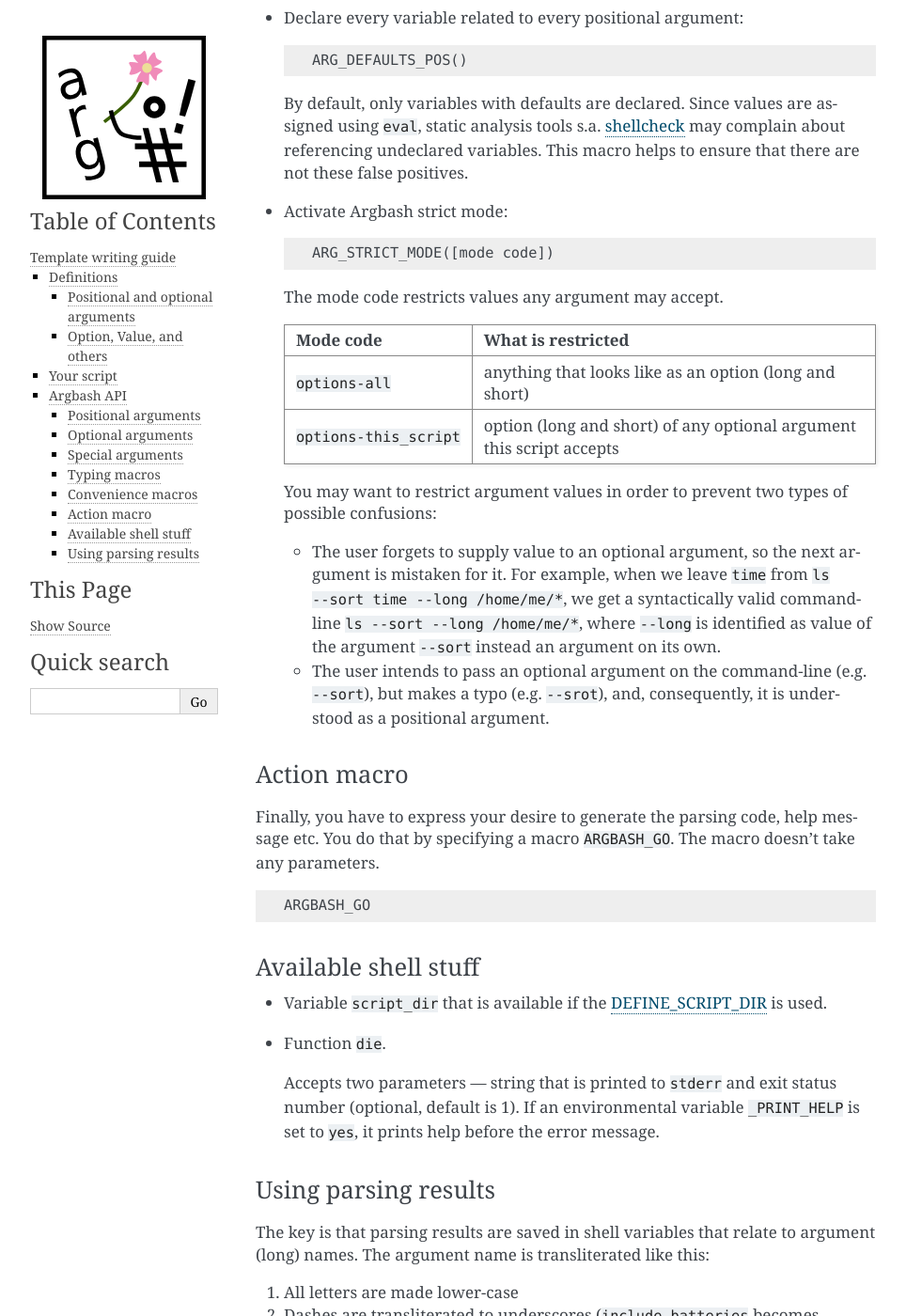
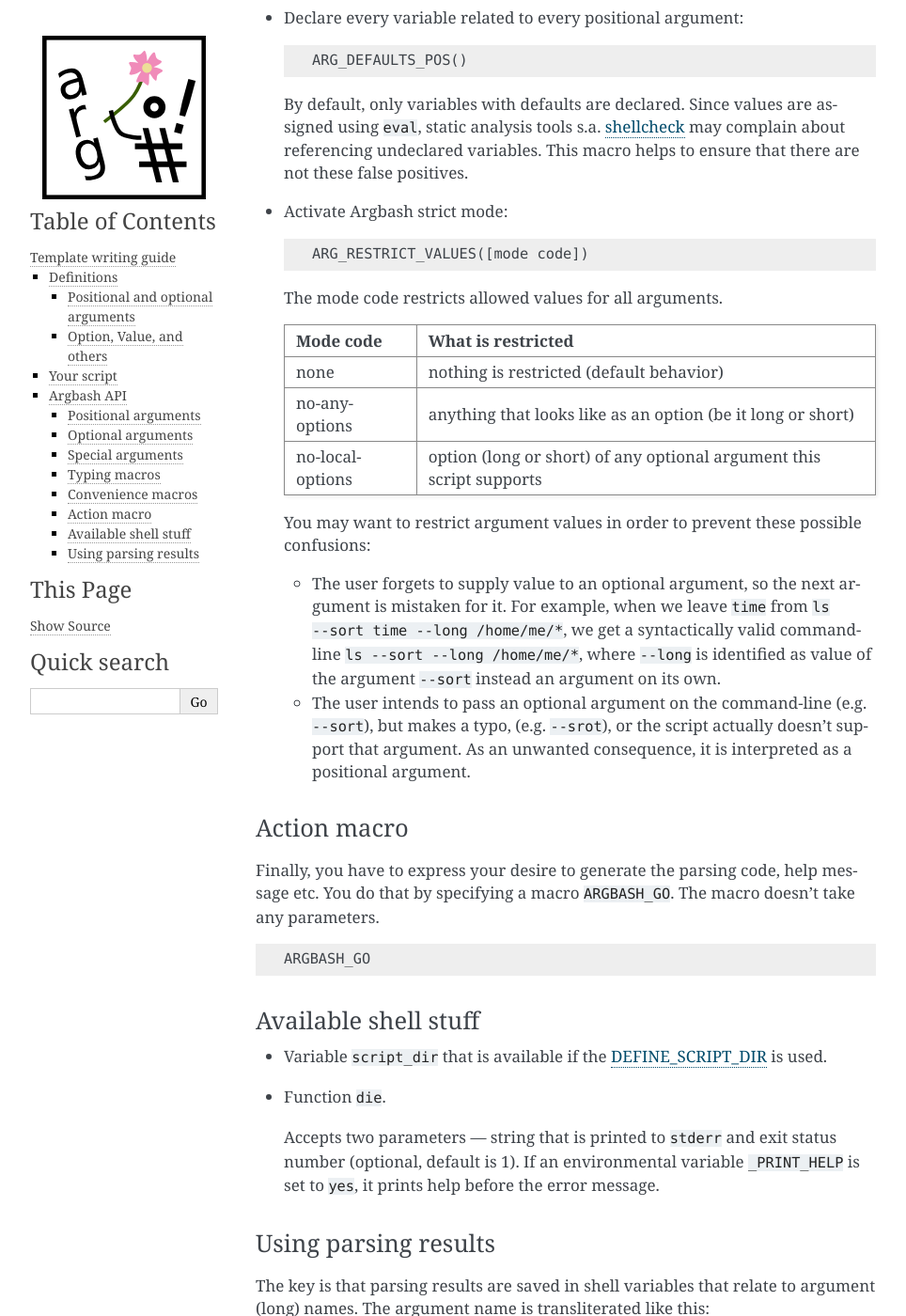
Before and after one commit to matejak/argbash, a Sphinx documentation site: the page built from doc/guide.rst, in a window 1280 px wide and 1400 px high, scrolled down 13055 px. Shown: the whole window at 94% size, without its empty margins (148-1112 px from the left). Built offline with Sphinx 7.4.7, drawn with Linux system fonts in a browser that asks for light colours.

Commit message:
Almost finished the value restriction functionality

```diff
--- a/doc/_static/wrapper-output-action.txt
+++ b/doc/_static/wrapper-output-action.txt
@@ -3,11 +3,11 @@ resources/examples/simple-wrapper.sh --glob '*.m4' ../src ../resources/examples
 Contents of '../src' matching '*.m4':
 	argbash-1to2.m4: 1 kiB
 	argbash-init.m4: 4 kiB
-	argbash.m4: 5 kiB
+	argbash.m4: 6 kiB
 	list.m4: 5 kiB
 	output.m4: 0 kiB
 	output-standalone.m4: 0 kiB
-	stuff.m4: 57 kiB
+	stuff.m4: 60 kiB
 Contents of '../resources/examples' matching '*.m4':
 	minimal.m4: 0 kiB
 	minimal-raw.m4: 0 kiB
--- a/doc/guide.rst
+++ b/doc/guide.rst
@@ -155,7 +155,7 @@ Positional arguments
 
   ``Argbash`` supports arguments with arbitrary number of values.
   However, you can require a minimal amount of values the caller has to provide and you can also assign defaults for the values that are not required.
-  Given that your argument accepts at least :math:`n` values, you can specify defaults for :math:`n + 1`:sup:`th` argument (and so on).
+  Given that your argument accepts at least :math:`n` values, you can specify defaults for :math:`(n + 1)`:sup:`th` argument (and so on).
 
   For example, consider that your script makes use of infinitely many-valued argument, which accepts at least 1 value and also has two defaults ``bar`` and ``baz``.
   Then, it is imperative that at least one value is specified on the command-line.
@@ -541,22 +541,24 @@ Plus, there are convenience macros:
 
   ::
 
-    ARG_STRICT_MODE([mode code])
+    ARG_RESTRICT_VALUES([mode code])
 
-  The mode code restricts values any argument may accept.
+  The mode code restricts allowed values for all arguments.
 
   =======================       ====================================================================
   Mode code                     What is restricted
   =======================       ====================================================================
-  ``options-all``               anything that looks like as an option (long and short)
-  ``options-this_script``       option (long and short) of any optional argument this script accepts
+  none                          nothing is restricted (default behavior)
+  no-any-options                anything that looks like as an option (be it long or short)
+  no-local-options              option (long or short) of any optional argument this script supports
   =======================       ====================================================================
 
-  You may want to restrict argument values in order to prevent two types of possible confusions:
+  You may want to restrict argument values in order to prevent these possible confusions:
 
   * The user forgets to supply value to an optional argument, so the next argument is mistaken for it.
     For example, when we leave ``time`` from ``ls --sort time --long /home/me/*``, we get a syntactically valid command-line ``ls --sort --long /home/me/*``, where ``--long`` is identified as value of the argument ``--sort`` instead an argument on its own.
-  * The user intends to pass an optional argument on the command-line (e.g. ``--sort``), but makes a typo (e.g. ``--srot``), and, consequently, it is understood as a positional argument.
+  * The user intends to pass an optional argument on the command-line (e.g. ``--sort``), but makes a typo, (e.g. ``--srot``), or the script actually doesn't support that argument.
+    As an unwanted consequence, it is interpreted as a positional argument.
 
 Action macro
 ++++++++++++
--- a/doc/others.rst
+++ b/doc/others.rst
@@ -17,6 +17,7 @@ Then read throgh this list of influences and/or alternatives!
   * Cons:
 
     * It is Python, we are ``bash``.
+    * It has a strict value restriction turned on (analogous to having ``ARG_RESTRICT_VALUES([no-option-all])`` in every script) that `can't be switched off <...>`_.
 
   * Argbash says:
 
```
Also changed, not shown: 7 other files.
